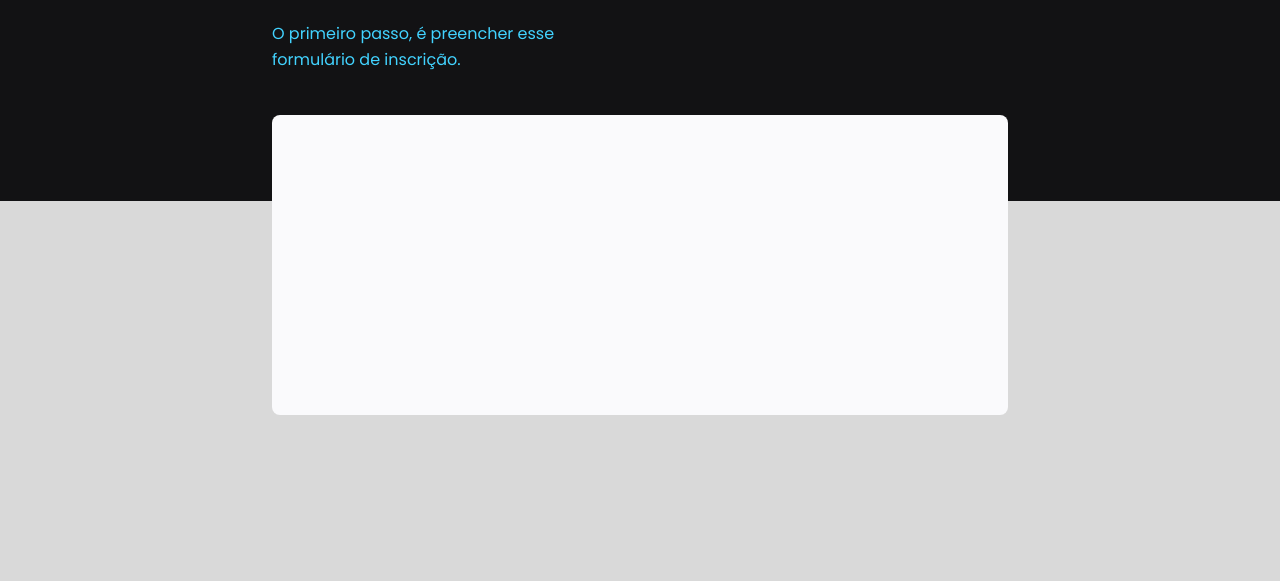
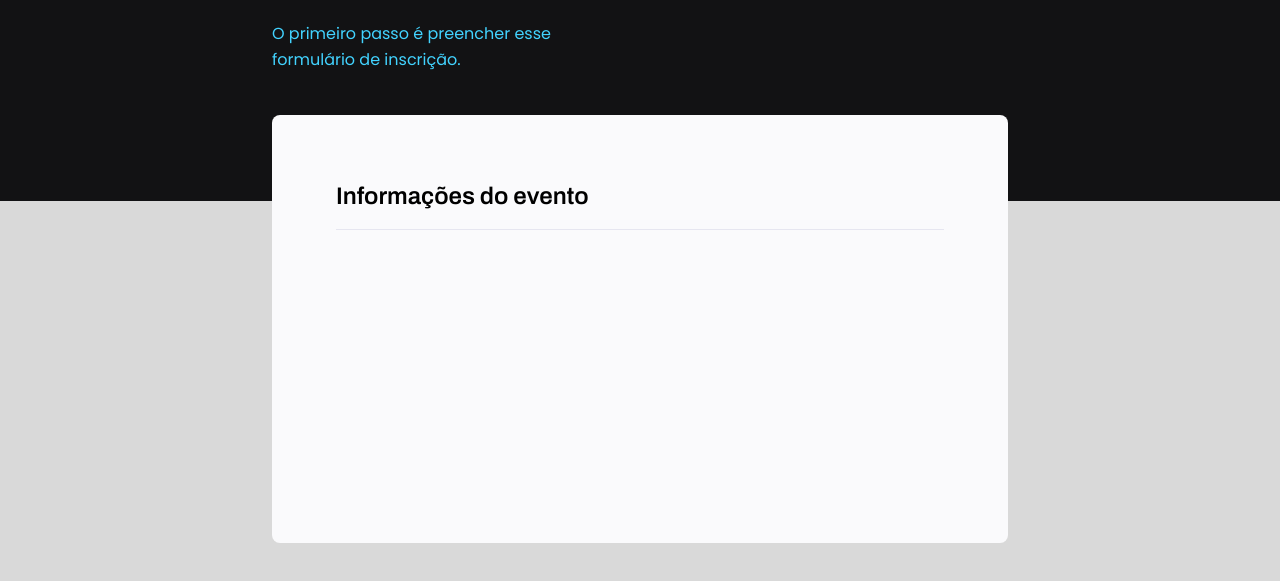
Before and after one commit to angelicaalbuquerque/explorer-stage03-project01_rocketseat, a plain HTML site: page index.html in a window 1280 px wide. Shown: the part 167-748 px from the top of the page. Drawn offline with Linux system fonts and the light colour scheme.

Commit message:
Applying fieldset to improve semantics and field grouping

```diff
--- a/index.html
+++ b/index.html
@@ -21,12 +21,14 @@
   <div class="page">
     <header>
       <h1>Crie e compartilhe seu evento.</h1>
-      <p>O primeiro passo, é preencher esse formulário de inscrição.</p>
+      <p>O primeiro passo é preencher esse formulário de inscrição.</p>
     </header>
 
-    <main>
-      <form></form>
-      <main>
+    <form>
+      <fieldset>
+        <legend>Informações do evento</legend>
+      </fieldset>
+    </form>
   </div>
 
 </body>
--- a/style.css
+++ b/style.css
@@ -47,9 +47,26 @@ header p {
   margin-top: 24px;
 }
 
+/* formulário */
+
 form {
   background-color: #fafafc;
   min-height: 300px;
   margin-top: 42px;
   border-radius: 8px;
+  padding: 64px;
 }
+
+fieldset {
+  border: none;
+}
+
+fieldset legend {
+  font-family: Archivo;
+  font-size: 24px;
+  font-weight: 600;
+  line-height: 34px;
+  border-bottom: 1px solid #e6e6f0;
+  width: 100%;
+  padding-bottom: 16px;
+}
```
